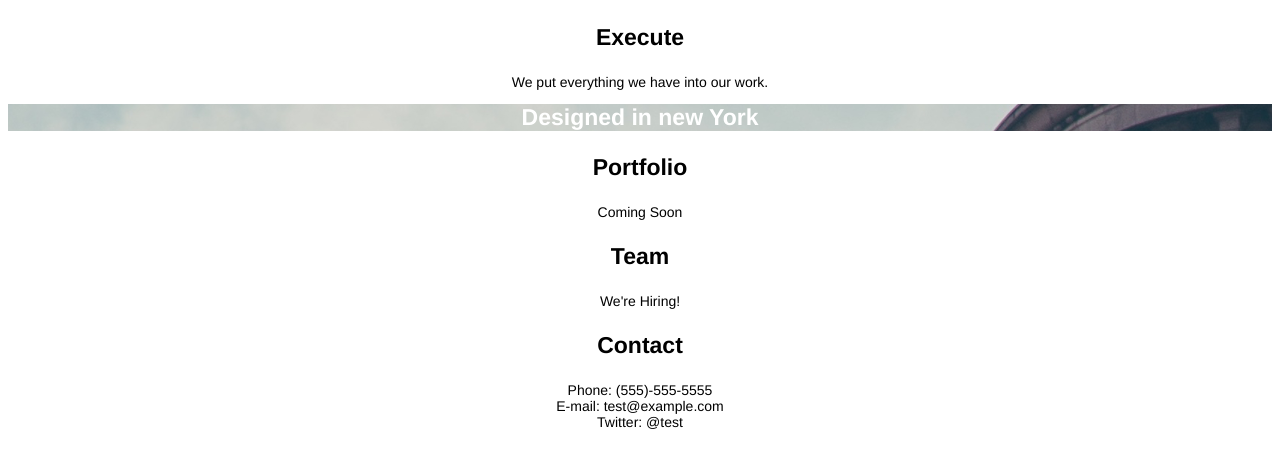
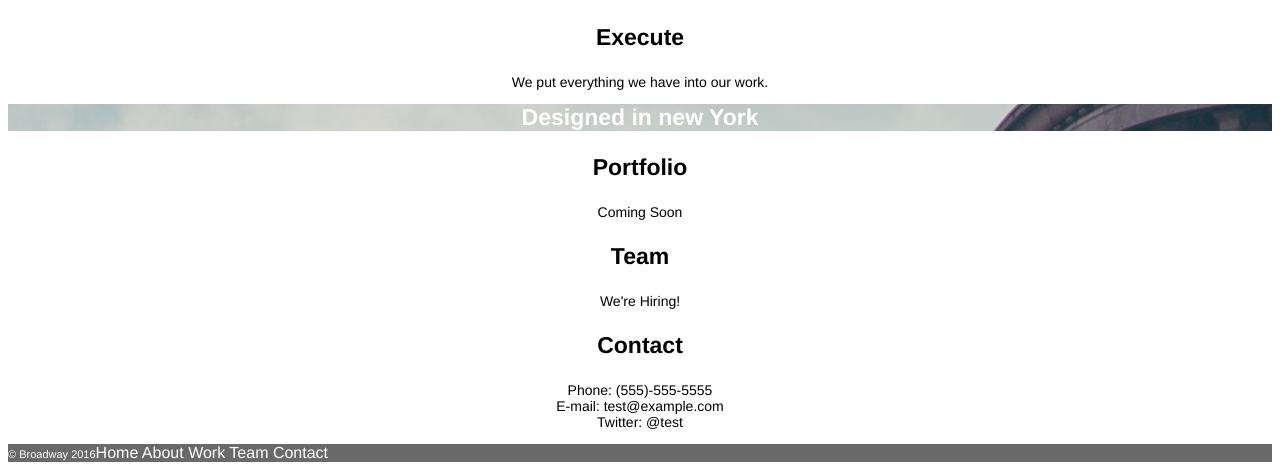
Before and after one commit to cheyenneguti/broadway, a plain HTML site: page index.html in a window 1280 px wide. Shown: the part 1547-2017 px from the top of the page. Before the commit the page ends 1991 px from the top, so only its background shows below. Drawn offline with Linux system fonts and the light colour scheme.

```diff
--- a/index.html
+++ b/index.html
@@ -42,6 +42,7 @@
           </div>
       </div>
 <div id="footer">
+  <span class="wee">© Broadway 2016</span><span>Home </span><span>About </span><span>Work </span><span>Team </span><span>Contact</span>
 </div>
   </body>
 </html>
--- a/resources/css/style.css
+++ b/resources/css/style.css
@@ -48,3 +48,13 @@ ul{
   font-weight: bold;
   font-size: 23px;
 }
+#footer{
+  font-family: Helvetica;
+  background-color: dimgray;
+  color: white;
+  text-align: left;
+}
+.wee{
+  font-size: 11px;
+  text-align: left;
+}
```
